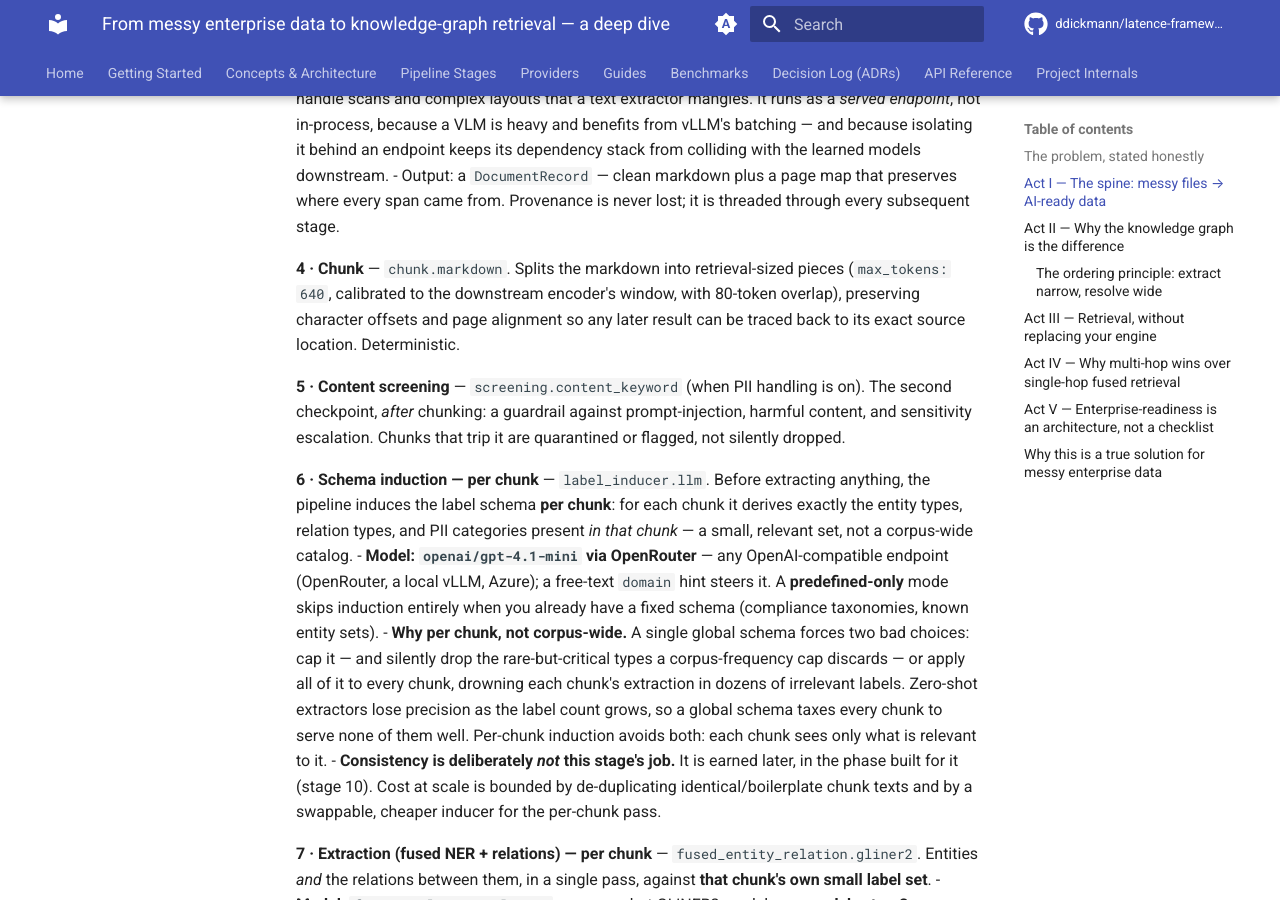
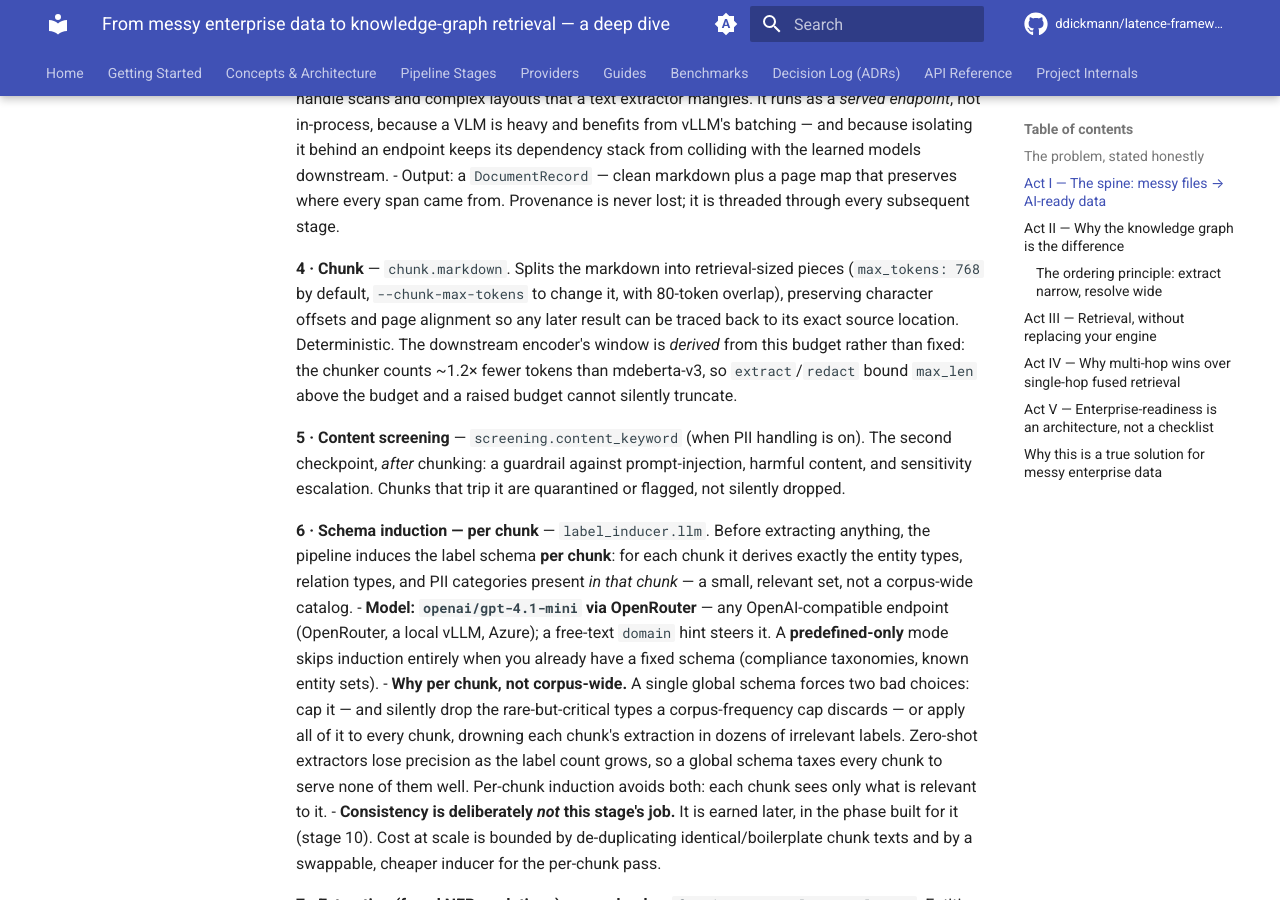
Before and after one commit to ddickmann/latence, an MkDocs documentation site: the page built from docs/DEEP-DIVE.md, in a window 1280 px wide and 900 px high, scrolled down 1537 px. Built offline with MkDocs 1.6.1 and Material for MkDocs 9.7.7, drawn with Linux system fonts in a browser that asks for light colours; comment, search, counter and statistics services are not loaded.

Commit message:
docs(deep-dive): the chunk budget is a knob, and the encoder window follows it
DEEP-DIVE.md §4 still described chunk.markdown as a fixed 640 'calibrated to the
downstream encoder's window'. Since T-WIZ-1 the budget is --chunk-max-tokens
(default 768) and the calibration runs the other way: extract/redact DERIVE max_len
from the budget, so the pairing cannot be broken by raising one of them.

```diff
--- a/docs/DEEP-DIVE.md
+++ b/docs/DEEP-DIVE.md
@@ -60,9 +60,12 @@ serve); anything with scans, PDFs, office docs, or images goes to the **served O
 - Output: a `DocumentRecord` — clean markdown plus a page map that preserves where every span came
   from. Provenance is never lost; it is threaded through every subsequent stage.
 
-**4 · Chunk** — `chunk.markdown`. Splits the markdown into retrieval-sized pieces (`max_tokens: 640`,
-calibrated to the downstream encoder's window, with 80-token overlap), preserving character offsets and
-page alignment so any later result can be traced back to its exact source location. Deterministic.
+**4 · Chunk** — `chunk.markdown`. Splits the markdown into retrieval-sized pieces
+(`max_tokens: 768` by default, `--chunk-max-tokens` to change it, with 80-token overlap), preserving
+character offsets and page alignment so any later result can be traced back to its exact source
+location. Deterministic. The downstream encoder's window is *derived* from this budget rather than
+fixed: the chunker counts ~1.2× fewer tokens than mdeberta-v3, so `extract`/`redact` bound
+`max_len` above the budget and a raised budget cannot silently truncate.
 
 **5 · Content screening** — `screening.content_keyword` (when PII handling is on). The second
 checkpoint, *after* chunking: a guardrail against prompt-injection, harmful content, and sensitivity
```
